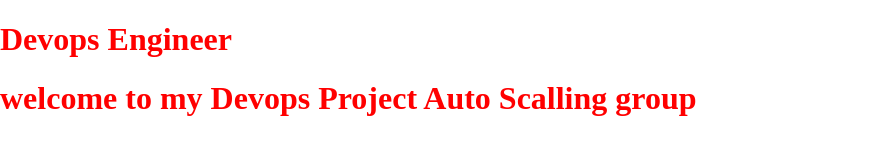
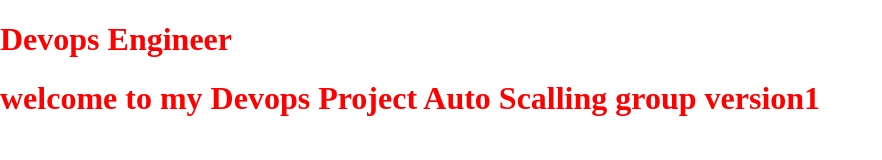
Before and after one commit to gourav5/dancinggaurav, a plain HTML site: page index.html in a window 1280 px wide. Shown: the whole page, without its empty margins (0-882 px from the left). Drawn offline with Linux system fonts and the light colour scheme.

Commit message:
Update index.html
line update in index file

```diff
--- a/index.html
+++ b/index.html
@@ -6,6 +6,6 @@
 </head>
 <body>
     <h1>Devops Engineer </h1>
-    <h1>welcome to my Devops Project Auto Scalling group</h1>
+    <h1>welcome to my Devops Project Auto Scalling group version1</h1>
 </body>
 </html>
```
